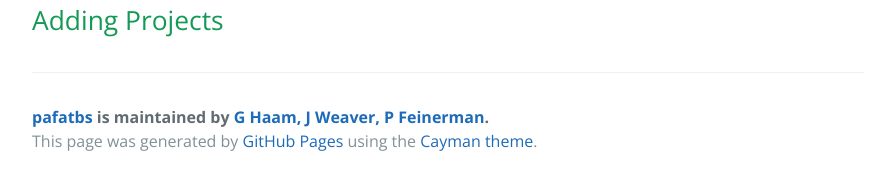
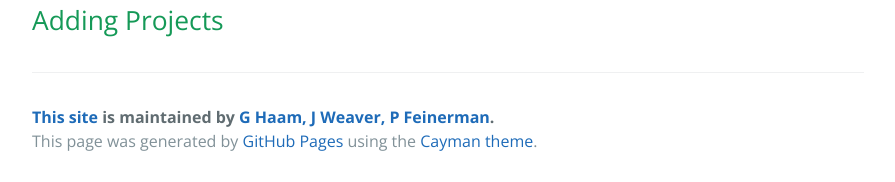
Before and after one commit to jdweaver14/guide, a Jekyll site: the page built from index.md, in a window 1280 px wide and 900 px high, scrolled down 7994 px. Shown: the part 715-897 px from the top of the window, without its empty margins (192-1087 px from the left). Built offline with Jekyll 4.4.1, drawn with Linux system fonts in a browser that asks for light colours.

Commit message:
Update template.html

```diff
--- a/_layouts/template.html
+++ b/_layouts/template.html
@@ -28,7 +28,7 @@
       {{ content }}
 
       <footer class="site-footer">
-        <span class="site-footer-owner"><a href="https://github.com/digitalportfolio/guide">pafatbs</a> is maintained by <a href="https://github.com/digitalportfolio/guide">G Haam, J Weaver, P Feinerman</a>.</span>
+        <span class="site-footer-owner"><a href="https://github.com/digitalportfolio/guide">This site</a> is maintained by <a href="https://github.com/digitalportfolio/guide">G Haam, J Weaver, P Feinerman</a>.</span>
 
         <span class="site-footer-credits">This page was generated by <a href="https://pages.github.com">GitHub Pages</a> using the <a href="https://github.com/jasonlong/cayman-theme">Cayman theme</a>.</span>
       </footer>
```
